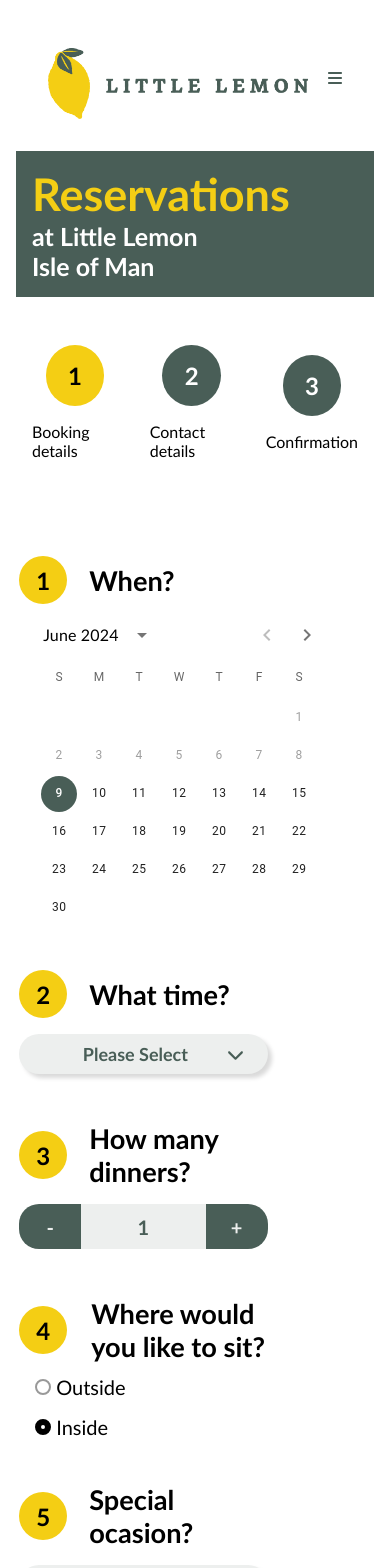
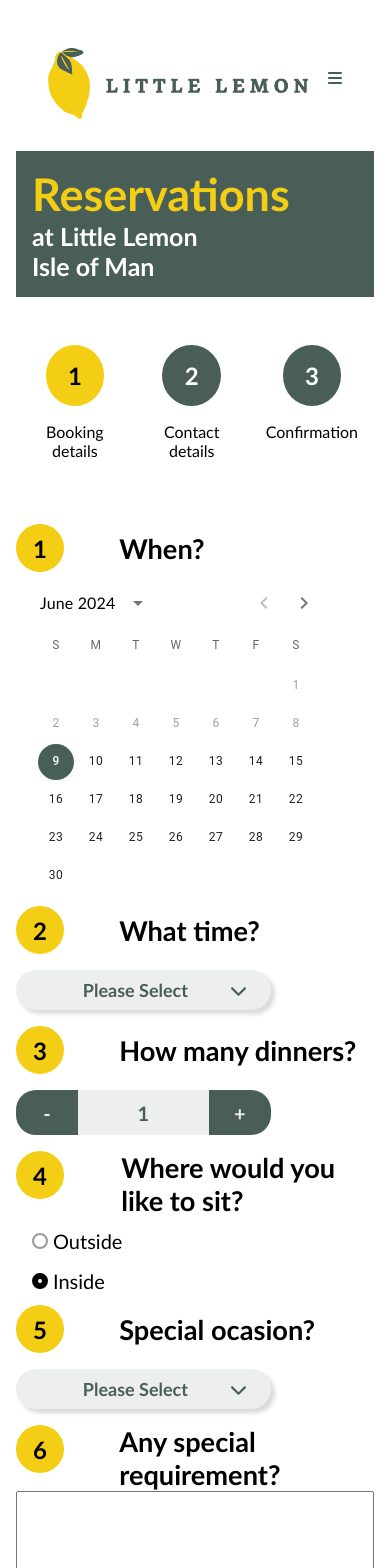
Before and after one commit to claceotto/little-lemon, a React (Create React App) app: page /reservation in a window 390 px wide. Shown: the top 1568 px of the page. Built offline with nearby package versions, Linux system fonts and the light colour scheme.

Commit message:
Improvments to responsive formatting.

```diff
--- a/src/Components/Pages/Reservation/BookingForm/BookingForm.css
+++ b/src/Components/Pages/Reservation/BookingForm/BookingForm.css
@@ -3,17 +3,16 @@ Section 2 formatting needs tome work */
 
 .reservation {
     display: grid;
-    /* grid-template-columns: repeat(12, 1fr); */
-    grid-template-columns: 70px repeat(11, 1fr);
+    grid-template-columns: repeat(12, 1fr);
     grid-template-rows: auto;
-    margin: 1rem
+    margin: 1rem;
 }
 
 @media (max-width: 600px) {
     .reservation {
-        grid-template-columns: 70px repeat(3, 1fr);
+        grid-template-columns: repeat(4, 1fr);
         grid-template-rows: auto;
-        margin: 0.2rem;
+        margin: 0rem;
     }
 }
 
@@ -24,14 +23,6 @@ Section 2 formatting needs tome work */
     grid-column-start: 2;
     grid-column-end: 12;
     align-self: center;
-}
-
-@media (max-width: 600px) {
-    .res-title {
-        grid-column-start: 2;
-        grid-column-end: 4;
-        margin-top: 2rem;
-    }
 }
 
 
@@ -47,13 +38,18 @@ Section 2 formatting needs tome work */
     font-weight: bold;
     justify-content: center;
     align-items: center;
-    margin-top: 2rem;
+    margin: auto;
 }
 
-.circle {
+.span-container {
     grid-column-start: 1;
     grid-column-end: 1;
-    align-self: center;
+}
+
+@media (max-width: 600px) {
+    .span-container {
+        justify-self: start;
+    }
 }
 
 
@@ -134,7 +130,7 @@ Section 2 formatting needs tome work */
     box-shadow: 4px 4px 4px #00000026;
     max-width: 270px;
     grid-column-start: 2;
-    grid-column-end: auto;
+    grid-column-end: 4;
 }
 
 @media (max-width: 600px) {
@@ -272,7 +268,7 @@ input::-webkit-inner-spin-button {
 @media (max-width: 600px) {
     .section-2-title {
         grid-column-start: 1;
-
+        grid-column-end: 4;
     }
 }
 
@@ -288,6 +284,13 @@ input::-webkit-inner-spin-button {
     margin-bottom: 2rem;
 }
 
+@media (max-width: 600px) {
+    .section-2-title {
+        grid-column-start: 1;
+        grid-column-end: 4;
+    }
+}
+
 .log-in input {
     max-width: 400px;
 }
@@ -301,6 +304,13 @@ input::-webkit-inner-spin-button {
     margin-bottom: 3rem;
 }
 
+@media (max-width: 600px) {
+    .btn-container-lef {
+        grid-column-start: 1;
+        grid-column-end: 4;
+    }
+}
+
 .guest {
     grid-column-start: 8;
     grid-column-end: 12;
@@ -312,6 +322,13 @@ input::-webkit-inner-spin-button {
     margin-bottom: 2rem;
 }
 
+@media (max-width: 600px) {
+    .guest {
+        grid-column-start: 1;
+        grid-column-end: 4;
+    }
+}
+
 .btn-container-right {
     grid-column-start: 8;
     grid-column-end: 12;
@@ -321,10 +338,26 @@ input::-webkit-inner-spin-button {
     margin-bottom: 3rem;
 }
 
+@media (max-width: 600px) {
+    .btn-container-right {
+        grid-column-start: 1;
+        grid-column-end: 4;
+    }
+}
+
 .styled-input {
     padding: 0.5rem;
     border-radius: 10px;
 }
+
+@media (max-width: 600px) {
+    .section-2-container {
+        grid-column-start: 1;
+        grid-column-end: 5;
+        display: flex;
+        flex-direction: column;
+    }
+    }
 
 .confirmation {
     display: flex;
--- a/src/Components/Pages/Reservation/BookingForm/BookingForm.js
+++ b/src/Components/Pages/Reservation/BookingForm/BookingForm.js
@@ -12,7 +12,13 @@ import Confirmation from "./Confirmation";
 export default function BookingForm() {
   const [reservationDate, setReservationDate] = useState(dayjs());
   const [reservationTime, setReservationTime] = useState("");
-  const [availableTimes, setAvailableTimes] = useState(["17", "18", "19", "20", "21"]);
+  const [availableTimes, setAvailableTimes] = useState([
+    "17",
+    "18",
+    "19",
+    "20",
+    "21",
+  ]);
   const [isTimeValid, setIsTimeValid] = useState(true);
   const [numberOfGuests, setNumberOfGuests] = useState(1);
   const [isMinGuestNumber, setIsMinGuestNumber] = useState(false);
@@ -70,9 +76,9 @@ export default function BookingForm() {
     }
   }, [firstName, lastName, email, telephone]);
 
-  const handleHomeClick = ()=> {
-    navigate("/")
-  }
+  const handleHomeClick = () => {
+    navigate("/");
+  };
   const handleReservationDateChange = useCallback((newValue) => {
     // Why does this work??? That's what the MUI documentation had
     //but I don't know why it works!
@@ -163,7 +169,6 @@ export default function BookingForm() {
     [occasion]
   );
 
-
   const handlePartOneValidation = useCallback(() => {
     if (reservationTime === "") {
       setIsTimeValid(false);
@@ -200,7 +205,7 @@ export default function BookingForm() {
     // else {
     // handleSubmit()
     // }
-    setSection(section + 1)
+    setSection(section + 1);
   };
 
   const handleBackClick = () => {
@@ -317,7 +322,7 @@ export default function BookingForm() {
       setLastName(userFound.lastName);
       setEmail(userFound.email);
       setTelephone(userFound.telephone);
-      handleNextClick()
+      handleNextClick();
     }
   };
 
@@ -339,7 +344,9 @@ export default function BookingForm() {
       <form className="reservation" onSubmit={handleSubmit}>
         {section === 1 ? (
           <>
+            <div className="span-container">
               <span className="circle">1</span>
+            </div>
             <label htmlFor="res-date" className="res-title">
               When?
             </label>
@@ -352,7 +359,9 @@ export default function BookingForm() {
                 required
               />
             </div>
+            <div className="span-container">
               <span className="circle">2</span>
+            </div>
             <label htmlFor="res-time" className="res-title">
               What time?
             </label>
@@ -370,16 +379,18 @@ export default function BookingForm() {
             >
               <option value="">Please Select</option>
               {availableTimes.map((time, index) => {
-                return (<option index={index} value={time}>{`${time}:00`}</option>)})
-            }
+                return (
+                  <option index={index} value={time}>{`${time}:00`}</option>
+                );
+              })}
             </select>
             {!isTimeValid ? (
               <p className="error">Please select the time.</p>
             ) : null}
 
-
-
+            <div className="span-container">
               <span className="circle">3</span>
+            </div>
             <label htmlFor="guests" className="res-title">
               How many dinners?{" "}
             </label>
@@ -419,7 +430,9 @@ export default function BookingForm() {
               </p>
             ) : null}
 
+            <div className="span-container">
               <span className="circle">4</span>
+            </div>
             <legend className="res-title">Where would you like to sit?</legend>
             <div className="content">
               <div className="radio-container">
@@ -453,7 +466,9 @@ export default function BookingForm() {
               </div>
             </div>
 
+            <div className="span-container">
               <span className="circle">5</span>
+            </div>
             <label htmlFor="occasion" className="res-title">
               Special ocasion?
             </label>
@@ -478,7 +493,9 @@ export default function BookingForm() {
               <p className="error">Please select an occasion.</p>
             ) : null}
 
+            <div className="span-container">
               <span className="circle">6</span>
+            </div>
             <label htmlFor="specialRequirements" className="res-title">
               Any special requirement?
             </label>
@@ -510,7 +527,7 @@ export default function BookingForm() {
         ) : null}
 
         {section === 2 ? (
-          <>
+          <div className="section-2-container">
             <div className="section-2-title">
               <h1 className="res-title">Tell us about you</h1>
             </div>
@@ -639,7 +656,7 @@ export default function BookingForm() {
                 handleClick={handleNextClick}
               />
             </div>
-          </>
+          </div>
         ) : null}
       </form>
       {section === 3 ? (
@@ -647,7 +664,7 @@ export default function BookingForm() {
           <Confirmation
             firstName={firstName}
             numberOfGuests={numberOfGuests}
-            date={dayjs(reservationDate).format('DD/MM/YYYY')}
+            date={dayjs(reservationDate).format("DD/MM/YYYY")}
             sitting={sittingPlace}
             occasion={occasion}
             email={email}
--- a/src/Components/Pages/Reservation/ResNav.css
+++ b/src/Components/Pages/Reservation/ResNav.css
@@ -10,6 +10,12 @@
     word-wrap: normal;
   }
 
+  @media (max-width: 600px) {
+    .res-nav {
+      justify-content: space-between
+    }
+}
+
 li.nav-group {
   float: left;
   margin: 1rem;
@@ -19,6 +25,18 @@ li.nav-group {
 .active-number {
     color: black;
     z-index: 3;
+}
+
+.circle-container {
+  display: flex;
+  justify-content: center;
+}
+
+
+.circle-label-container {
+  display: flex;
+  justify-content: center;
+  text-align: center;
 }
 
   .active-circle {
@@ -62,7 +80,7 @@ li.nav-group {
     transform: scale(0.9);
 }
 
-.nav-group {
+/* .nav-group {
   justify-self: center;
   align-self: center;
 }
@@ -71,4 +89,4 @@ li.nav-group {
  display: flex;
  flex-direction: column;
 
-}
+} */
--- a/src/Components/Pages/Reservation/ResNav.js
+++ b/src/Components/Pages/Reservation/ResNav.js
@@ -10,24 +10,22 @@ export default function ResNav({
   section,
   handleCircleNav,
 }) {
-
   const [activeCircle, setActiveCircle] = useState("circle1");
-  const [isDisabled, setIsDisabled] = useState(false)
+  const [isDisabled, setIsDisabled] = useState(false);
   //consider setting up gobal state for sections...
 
   useEffect(() => {
     if (section < 1 || section > 3) {
       return;
     }
-    setActiveCircle(`circle${section}`)
-
+    setActiveCircle(`circle${section}`);
   }, [section, activeCircle]);
 
   useEffect(() => {
     if (section === 3) {
-      setIsDisabled(true)
+      setIsDisabled(true);
     }
-  }, [section])
+  }, [section]);
 
   const handleCircleOneClick = useCallback(
     (circle) => () => {
@@ -67,6 +65,7 @@ export default function ResNav({
         {/* <li className="res-nav"> */}
         <li className="nav-group">
           {/* <div className="nav-group"> */}
+          <div className="circle-container">
             <CircleBtn
               activeClass={
                 activeCircle === "circle1" ? "active-circle" : "inactive-circle"
@@ -76,10 +75,14 @@ export default function ResNav({
               onClick={handleCircleOneClick(1)}
               // onClick={handleCircleOneClick}
             />
+          </div>
+          <div className="circle-label-container">
             <p>Booking details</p>
+          </div>
         </li>
         {/* </div> */}
         <li className="nav-group">
+          <div className="circle-container">
             <CircleBtn
               activeClass={
                 activeCircle === "circle2" ? "active-circle" : "inactive-circle"
@@ -88,9 +91,13 @@ export default function ResNav({
               disabled={isDisabled}
               onClick={handleCircleTwoClick(2)}
             />
+          </div>
+          <div className="circle-label-container">
             <p>Contact details</p>
+          </div>
         </li>
         <li className="nav-group">
+          <div className="circle-container">
             <CircleBtn
               activeClass={
                 activeCircle === "circle3" ? "active-circle" : "inactive-circle"
@@ -99,7 +106,10 @@ export default function ResNav({
               disabled={false}
               onClick={handleCircleThreeClick(3)}
             />
+          </div>
+          <div className="circle-label-container">
             <p>Confirmation</p>
+          </div>
         </li>
       </ul>
     </nav>
```
Lines whose indentation alone changed are shown as unchanged.
